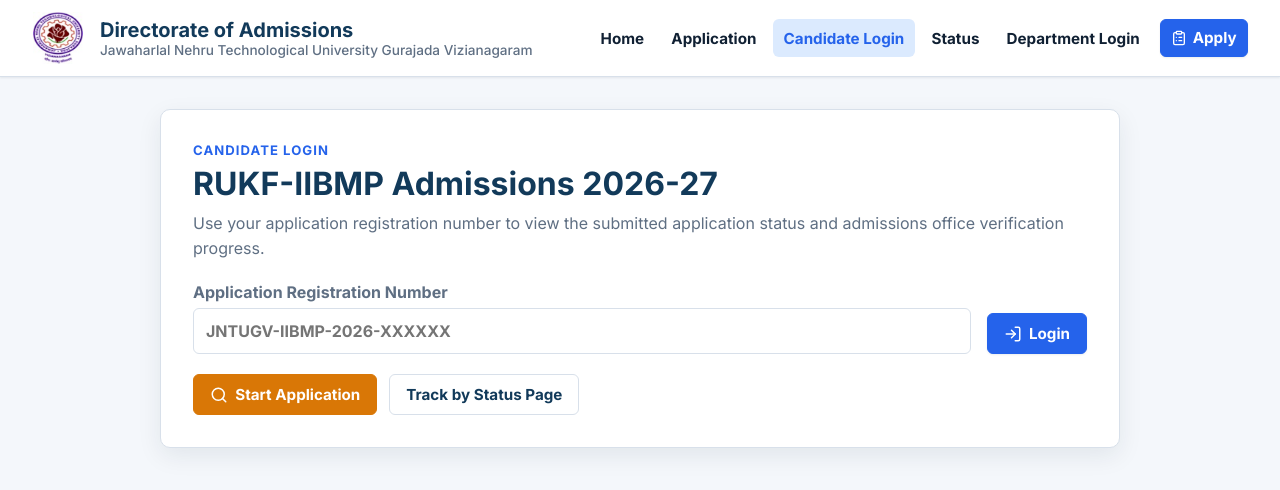
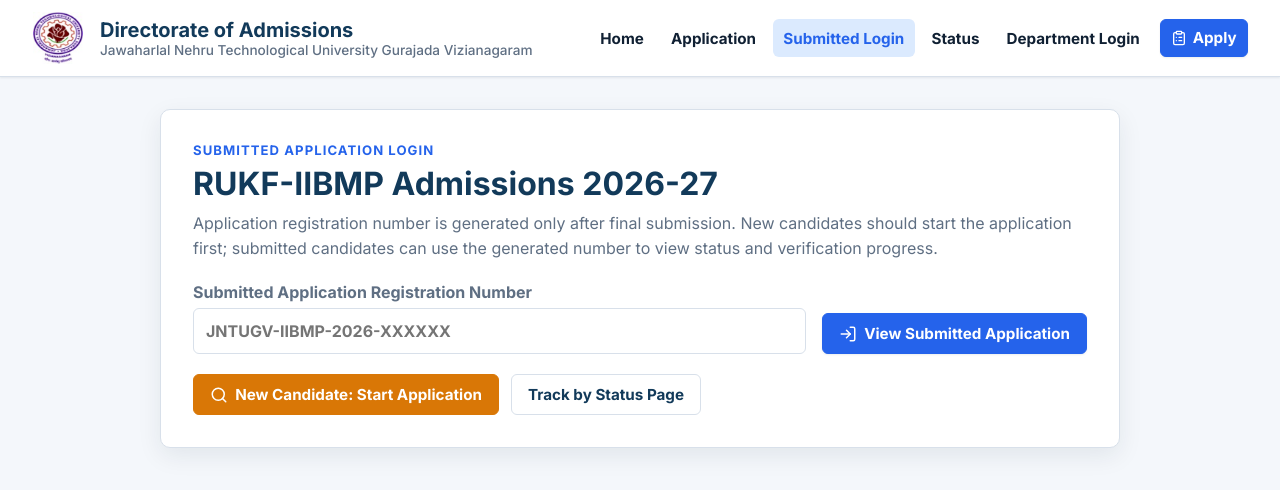
Before and after one commit to Jntu-Gurajada-Vizianagaram/jntugv_admmissions, a React (Vite) app: page /candidate-login in a window 1280 px wide. Shown: the top 490 px of the page. Built offline with nearby package versions, Linux system fonts and the light colour scheme; no server answers.

Commit message:
Clarify submitted application login flow

```diff
--- a/src/components/CandidateLogin.jsx
+++ b/src/components/CandidateLogin.jsx
@@ -33,14 +33,14 @@
     <div className="candidate-login-page">
       <section className="candidate-login-panel">
         <div className="candidate-login-copy">
-          <p className="page-kicker">Candidate Login</p>
+          <p className="page-kicker">Submitted Application Login</p>
           <h2>RUKF-IIBMP Admissions 2026-27</h2>
-          <p>Use your application registration number to view the submitted application status and admissions office verification progress.</p>
+          <p>Application registration number is generated only after final submission. New candidates should start the application first; submitted candidates can use the generated number to view status and verification progress.</p>
         </div>
 
         <form className="candidate-login-form" onSubmit={handleLogin}>
           <label>
-            Application Registration Number
+            Submitted Application Registration Number
             <input
               value={registrationNo}
               onChange={(event) => setRegistrationNo(event.target.value.toUpperCase())}
@@ -49,7 +49,7 @@
           </label>
           <button type="submit" className="btn btn-primary" disabled={loading}>
             <LogIn size={18} />
-            {loading ? 'Checking...' : 'Login'}
+            {loading ? 'Checking...' : 'View Submitted Application'}
           </button>
         </form>
 
@@ -60,7 +60,7 @@
         <div className="candidate-login-actions">
           <Link to="/application-RUKF-IIBMP" className="btn btn-accent">
             <Search size={18} />
-            Start Application
+            New Candidate: Start Application
           </Link>
           <Link
             to={application?.registrationNo ? `/status?reg=${encodeURIComponent(application.registrationNo)}` : '/status'}
--- a/src/components/Home.jsx
+++ b/src/components/Home.jsx
@@ -38,7 +38,7 @@
           <div className="hero-cta-group">
             <Link to="/candidate-login" className="btn btn-accent btn-lg">
               <LogIn size={18} />
-              Candidate Login
+              Submitted Application Login
             </Link>
             <Link to="/status" className="btn btn-outline btn-lg">
               <FileCheck2 size={18} />
--- a/src/components/ModernHeader.jsx
+++ b/src/components/ModernHeader.jsx
@@ -20,7 +20,7 @@
           <ul>
             <li><NavLink to="/">Home</NavLink></li>
             <li><NavLink to="/application-RUKF-IIBMP">Application</NavLink></li>
-            <li><NavLink to="/candidate-login">Candidate Login</NavLink></li>
+            <li><NavLink to="/candidate-login">Submitted Login</NavLink></li>
             <li><NavLink to="/status">Status</NavLink></li>
             <li><NavLink to="/admin">Department Login</NavLink></li>
             <li>
--- a/src/components/StatusPage.jsx
+++ b/src/components/StatusPage.jsx
@@ -40,7 +40,7 @@
         <div>
           <p className="page-kicker">Application Tracking</p>
           <h2>Check Your Application Status</h2>
-          <p className="status-copy">Use the registration number generated after final submission.</p>
+          <p className="status-copy">Use the registration number generated only after complete final submission. If you have not submitted yet, start the application first.</p>
         </div>
 
         <form className="status-form" onSubmit={lookup}>
@@ -51,7 +51,7 @@
               value={registrationNo}
               onChange={(event) => setRegistrationNo(event.target.value.toUpperCase())}
             />
-            <label className="form-label-floating">Registration Number</label>
+            <label className="form-label-floating">Submitted Application Registration Number</label>
           </div>
           <button type="submit" className="btn btn-primary" disabled={loading}>
             <Search size={18} />
@@ -63,7 +63,7 @@
 
         <CandidateStatusCard application={status} />
 
-        <Link to="/application-RUKF-IIBMP" className="status-link">Start a new application</Link>
+        <Link to="/application-RUKF-IIBMP" className="status-link">New candidate: start application</Link>
       </section>
     </div>
   );
```
